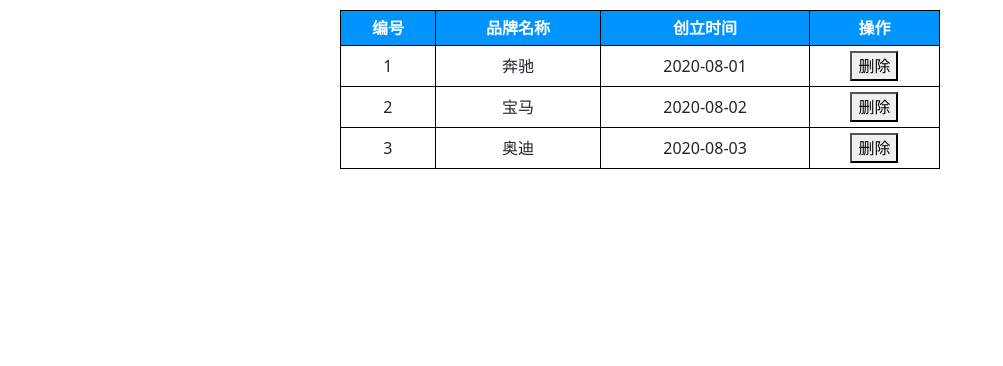
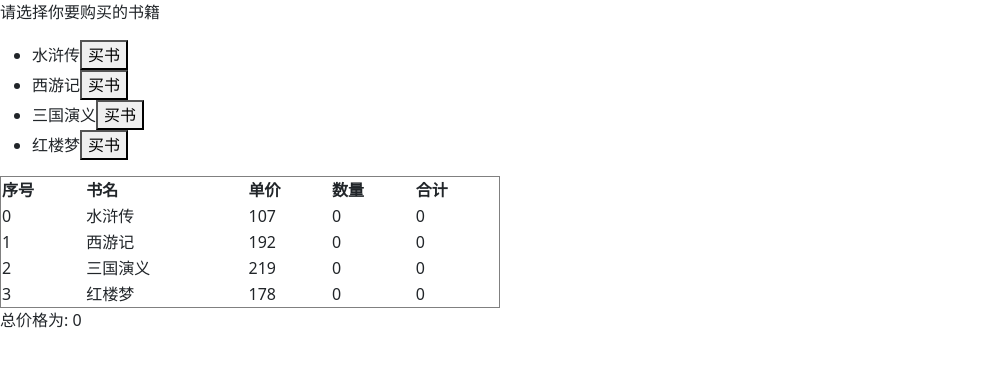
Before and after one commit to Study-assignment/Vue-03, a Vue app: page / in a window 1280 px wide. Shown: the top 366 px of the page, without its empty margins (0-1003 px from the left). Built offline with nearby package versions, Linux system fonts and the light colour scheme; the HTML template or start-up script is replaced by a standard one.

Commit message:
完成了买点书案例

```diff
--- /dev/null
+++ b/src/10.购物车案例.vue
@@ -0,0 +1,74 @@
+<template>
+  <div id="app">
+    <table class="tb">
+      <tr>
+        <th>编号</th>
+        <th>品牌名称</th>
+        <th>创立时间</th>
+        <th>操作</th>
+      </tr>
+      <!-- 循环渲染的元素tr -->
+      <tr v-for="item in list" :key="item.id">
+        <td>{{item.id}}</td>
+        <td>{{item.name}}</td>
+        <td>{{item.time}}</td>
+        <td>
+          <button @click="remove(item.id)">删除</button>
+        </td>
+      </tr>
+      <tr>
+        <td colspan="4" v-if="!list.length">没有数据咯~</td>
+      </tr>
+    </table>
+  </div>
+</template>
+
+<script>
+export default {
+  data() {
+    return {
+      list: [
+        { id: 1, name: "奔驰", time: "2020-08-01" },
+        { id: 2, name: "宝马", time: "2020-08-02" },
+        { id: 3, name: "奥迪", time: "2020-08-03" },
+      ],
+    };
+  },
+  methods:{
+    remove(id){
+      const index =   this.list.findIndex(item=>item.id===id)
+      this.list.splice(index,1)
+    }
+  }
+};
+</script>
+
+<style>
+#app {
+  width: 600px;
+  margin: 10px auto;
+}
+
+.tb {
+  border-collapse: collapse;
+  width: 100%;
+}
+
+.tb th {
+  background-color: #0094ff;
+  color: white;
+}
+
+.tb td,
+.tb th {
+  padding: 5px;
+  border: 1px solid black;
+  text-align: center;
+}
+
+.add {
+  padding: 5px;
+  border: 1px solid black;
+  margin-bottom: 10px;
+}
+</style>
--- a/src/App.vue
+++ b/src/App.vue
@@ -1,25 +1,26 @@
 <template>
-  <div id="app">
-    <table class="tb">
+  <div>
+    <p>请选择你要购买的书籍</p>
+    <ul>
+      <li v-for="(item,index) in arr" :key="index">{{item.name}}<button @click="buyBooks(index)">买书</button></li>
+    </ul>
+    <table border="1" width="500" cellspacing="0">
       <tr>
-        <th>编号</th>
-        <th>品牌名称</th>
-        <th>创立时间</th>
-        <th>操作</th>
+        <th>序号</th>
+        <th>书名</th>
+        <th>单价</th>
+        <th>数量</th>
+        <th>合计</th>
       </tr>
-      <!-- 循环渲染的元素tr -->
-      <tr v-for="item in list" :key="item.id">
-        <td>{{item.id}}</td>
+      <tr v-for="(item,index) in arr" :key="index">
+        <td>{{index}}</td>
         <td>{{item.name}}</td>
-        <td>{{item.time}}</td>
-        <td>
-          <button @click="remove(item.id)">删除</button>
-        </td>
-      </tr>
-      <tr>
-        <td colspan="4" v-if="!list.length">没有数据咯~</td>
+        <td>{{item.price}}</td>
+        <td>{{item.count}}</td>
+        <td>{{item.count*item.price}}</td>
       </tr>
     </table>
+    <p>总价格为: {{totalPrice}}</p>
   </div>
 </template>
 
@@ -27,48 +28,43 @@
 export default {
   data() {
     return {
-      list: [
-        { id: 1, name: "奔驰", time: "2020-08-01" },
-        { id: 2, name: "宝马", time: "2020-08-02" },
-        { id: 3, name: "奥迪", time: "2020-08-03" },
+      arr: [
+        {
+          name: "水浒传",
+          price: 107,
+          count: 0,
+        },
+        {
+          name: "西游记",
+          price: 192,
+          count: 0,
+        },
+        {
+          name: "三国演义",
+          price: 219,
+          count: 0,
+        },
+        {
+          name: "红楼梦",
+          price: 178,
+          count: 0,
+        },
       ],
+      totalPrice:0
     };
   },
   methods:{
-    remove(id){
-      const index =   this.list.findIndex(item=>item.id===id)
-      this.list.splice(index,1)
+    buyBooks(index){
+      this.$set(this.arr[index],'count',this.arr[index].count+1)
+      this.addTotalPrice()
+    } ,
+    addTotalPrice(){
+      let num = 0
+       this.arr.forEach(item=>{
+         num+= item.price*item.count
+      })
+      this.totalPrice = num
     }
   }
 };
 </script>
-
-<style>
-#app {
-  width: 600px;
-  margin: 10px auto;
-}
-
-.tb {
-  border-collapse: collapse;
-  width: 100%;
-}
-
-.tb th {
-  background-color: #0094ff;
-  color: white;
-}
-
-.tb td,
-.tb th {
-  padding: 5px;
-  border: 1px solid black;
-  text-align: center;
-}
-
-.add {
-  padding: 5px;
-  border: 1px solid black;
-  margin-bottom: 10px;
-}
-</style>
```
